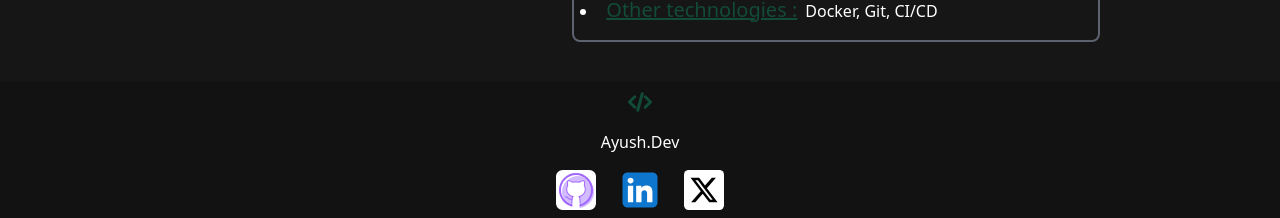
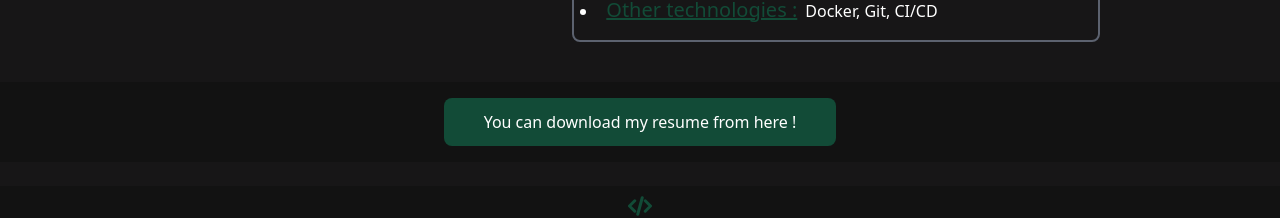
Before and after one commit to virtuality0/portfolio, a Next.js app: page / in a window 1280 px wide. Shown: the part 1388-1606 px from the top of the page. Built offline with nearby package versions, Linux system fonts and the light colour scheme.

Commit message:
added resume section

```diff
--- a/app/components/Footer.tsx
+++ b/app/components/Footer.tsx
@@ -3,7 +3,10 @@ import { Logo } from "../icons/logo";
 
 export const Footer = () => {
   return (
-    <div className="flex flex-col gap-y-4 items-center px-2 py-2 bg-black-700 w-full">
+    <div
+      id="contact"
+      className="flex flex-col gap-y-4 items-center px-2 py-2 bg-black-700 w-full"
+    >
       <div className="text-green-500">
         <Logo size="lg" strokeWidth={3.0} />
       </div>
--- a/app/components/Header.tsx
+++ b/app/components/Header.tsx
@@ -20,19 +20,19 @@ export const Header = () => {
         <nav className="md:flex md:gap-x-4 md:items-center hidden px-2 py-2 text-white font-medium">
           <Link
             className="cursor-pointer hover:bg-green-500 px-2 py-2 rounded-md"
-            href="/resume"
+            href="#resume"
           >
             Resume
           </Link>
           <Link
             className="cursor-pointer hover:bg-green-500 px-2 py-2 rounded-md"
-            href="/projects"
+            href="#projects"
           >
             Projects
           </Link>
           <Link
             className="cursor-pointer hover:bg-green-500 px-2 py-2 rounded-md"
-            href="/contact"
+            href="#contact"
           >
             Contact
           </Link>
--- a/app/components/Projects.tsx
+++ b/app/components/Projects.tsx
@@ -10,7 +10,10 @@ import { ProjectCard } from "./ProjectCard";
 
 export const Projects = () => {
   return (
-    <div className="flex flex-col px-4 py-4 gap-y-6 w-[95%] justify-center">
+    <div
+      id="projects"
+      className="flex flex-col px-4 py-4 gap-y-6 w-[95%] justify-center"
+    >
       <span className="text-green-500 font-semibold text-3xl px-4 py-2">
         Projects
       </span>
--- /dev/null
+++ b/app/components/Resume.tsx
@@ -0,0 +1,18 @@
+import { Button } from "./Button";
+
+export const Resume = () => {
+  return (
+    <div
+      id="resume"
+      className="flex justify-center bg-black-700 w-full px-4 py-4"
+    >
+      <a target="_blank" href="/AyushResume.pdf">
+        <Button
+          size="lg"
+          variant="primary"
+          text="You can download my resume from here !"
+        />
+      </a>
+    </div>
+  );
+};
--- a/app/globals.css
+++ b/app/globals.css
@@ -5,6 +5,10 @@
 
 body {
   background-color: #171617;
+}
+
+html {
+  scroll-behavior: smooth;
 }
 
 @theme {
--- a/app/layout.tsx
+++ b/app/layout.tsx
@@ -2,7 +2,7 @@ import type { Metadata } from "next";
 import "./globals.css";
 
 export const metadata: Metadata = {
-  title: "Portfolio",
+  title: "Ayush.dev",
   description: "Portfolio website",
 };
 
--- a/app/page.tsx
+++ b/app/page.tsx
@@ -2,6 +2,7 @@ import { Footer } from "./components/Footer";
 import { Header } from "./components/Header";
 import { Hero } from "./components/Hero";
 import { Projects } from "./components/Projects";
+import { Resume } from "./components/Resume";
 import { Skills } from "./components/Skills";
 
 export default function Home() {
@@ -11,6 +12,7 @@ export default function Home() {
       <Hero />
       <Projects />
       <Skills />
+      <Resume />
       <Footer />
     </div>
   );
```
Also changed, not shown: 1 other file (tests, documents, lock files or other folders).
